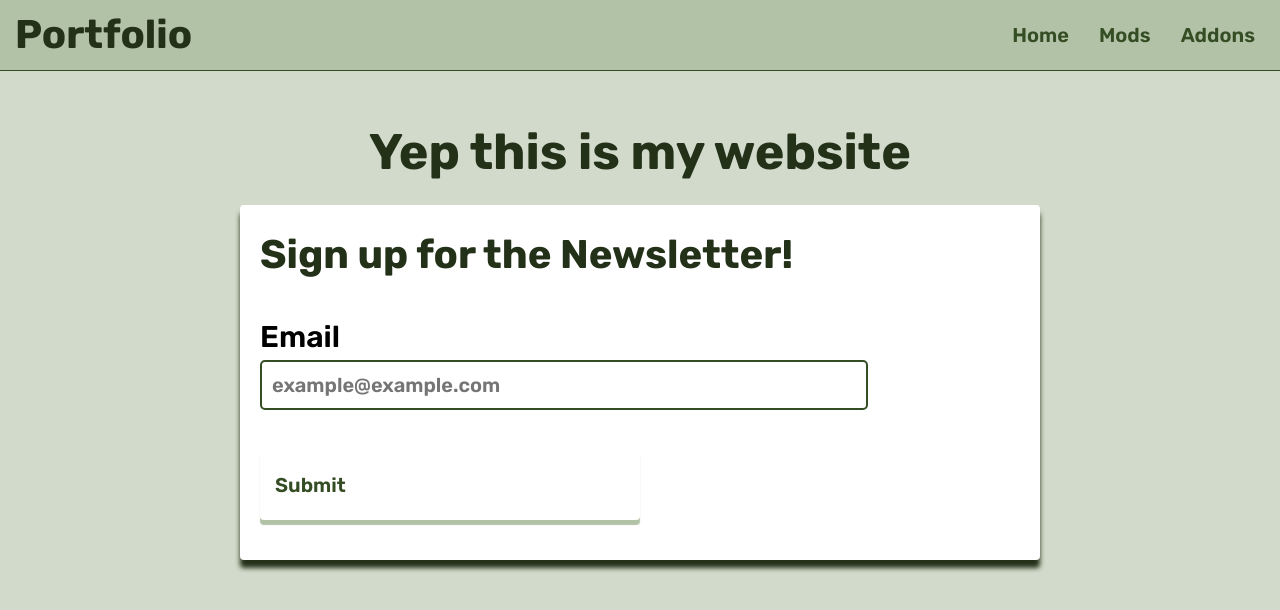
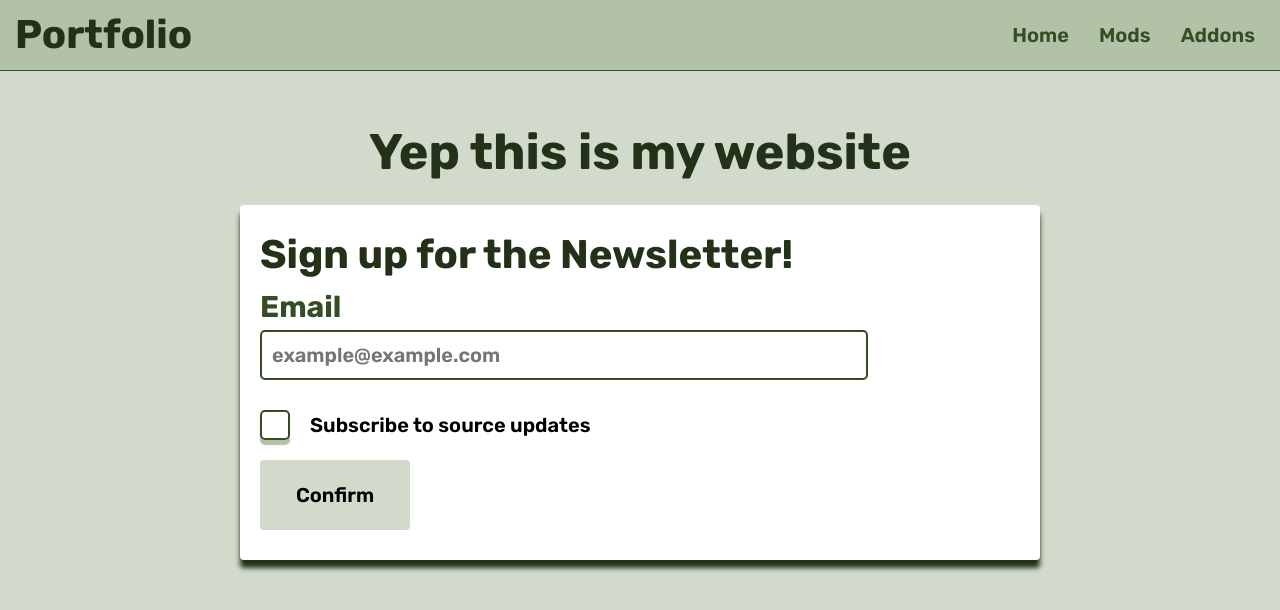
Before and after one commit to QuackImpala7321/Portfolio, a Vue app: page / in a window 1280 px wide. Built offline with nearby package versions, Linux system fonts and the light colour scheme.

Commit message:
finished up styling for newsletter

```diff
--- a/package.json
+++ b/package.json
@@ -15,7 +15,7 @@
   },
   "devDependencies": {
     "@tsconfig/node20": "^20.1.4",
-    "@types/node": "^20.14.5",
+    "@types/node": "^20.16.5",
     "@vitejs/plugin-vue": "^5.0.5",
     "@vitejs/plugin-vue-jsx": "^4.0.0",
     "@vue/tsconfig": "^0.5.1",
--- a/src/assets/style.css
+++ b/src/assets/style.css
@@ -12,6 +12,9 @@
 	--dark-color: #233119;
 	--tile-color: #ffffff;
 	--background-color: #d2dbcb;
+	--disabled-text: #e9e9e9;
+
+	--hover-trans: 300ms
 }
 
 body {
@@ -20,7 +23,7 @@ body {
 	line-height: 1.5;
 	font-weight: 600;
 
-	background: var(--background-color);
+	background-color: var(--background-color);
 }
 
 a {
@@ -47,7 +50,7 @@ h2 {
 	font-size: 30px;
 }
 
-input {
+input[type = text] {
 	font: inherit;
 
 	padding-left: 10px;
@@ -56,6 +59,40 @@ input {
 
 	border: 2px solid var(--primary-color);
 	border-radius: 5px;
+}
+
+input[type = text]:read-only {
+	background-color: var(--disabled-text);
+}
+
+input[type = checkbox] {
+	cursor: pointer;
+	appearance: none;
+
+	margin: 10px 10px 10px 0;
+	width: 30px;
+	height: 30px;
+
+	border: 2px solid var(--primary-color);
+	border-radius: 5px;
+	box-shadow: 0 5px 1px 0 var(--light-color);
+
+	transition-duration: 100ms;
+}
+
+input[type = checkbox]:hover {
+	background-color: var(--disabled-text);
+}
+
+input[type = checkbox]:disabled {
+	cursor: default;
+
+	background-color: var(--disabled-text);
+}
+
+input[type = checkbox]:checked {
+	background-color: var(--light-color);
+	box-shadow: 0 5px 1px 0 var(--primary-color);
 }
 
 /* Navbar */
@@ -175,7 +212,7 @@ input {
 	background-color: var(--light-color);
 	box-shadow: 0 5px 1px 0 var(--primary-color);
 
-	transition-duration: 300ms;
+	transition-duration: var(--hover-trans);
 }
 
 .button-row > a > p {
@@ -187,12 +224,27 @@ input {
 	background-color: var(--tile-color);
 	display: flex;
 	flex-direction: column;
+	justify-content: space-between;
 
 	padding: 20px;
 	width: 800px;
 
 	border-radius: 4px;
 	box-shadow: 0px 8px 5px var(--dark-color);
+}
+
+.news-body {
+	display: flex;
+	flex-direction: column;
+}
+
+.checkbox {
+	display: flex;
+	flex-direction: row;
+}
+
+.checkbox p {
+	padding: 10px;
 }
 
 .newsletter-form label {
@@ -202,3 +254,25 @@ input {
 .news-input {
 	width: 80%;
 }
+
+.confirm-button {
+	background-color: var(--background-color);
+	text-align: center;
+	cursor: pointer;
+
+	width: 150px;
+	margin: 10px 0;
+	padding: 20px;
+
+	border-radius: 4px;
+}
+
+.confirm-button:hover {
+	background-color: var(--light-color);
+	transition-duration: var(--hover-trans);
+}
+
+.confirm-button[enabled = false] {
+	cursor: unset;
+	background-color: var(--tile-color);
+}
--- /dev/null
+++ b/src/components/Checkbox.vue
@@ -0,0 +1,12 @@
+<script lang="ts">
+export default {
+    props: ['text']
+}
+</script>
+
+<template>
+    <div class="checkbox">
+        <input type="checkbox">
+        <p v-if="text">{{ text }}</p>
+    </div>
+</template>
--- a/src/components/ItemContainer.vue
+++ b/src/components/ItemContainer.vue
@@ -1,5 +1,5 @@
 <script lang="ts">
-import { getModList as getEntries } from '../util.ts'
+import { getModList as getEntries } from '@/util.ts'
 import { ssrRenderComponent } from 'vue/server-renderer';
 import ModTile from './ModTile.vue';
 
--- a/src/components/Newsletter.vue
+++ b/src/components/Newsletter.vue
@@ -1,41 +1,61 @@
 <script lang="ts">
-import { API_URL } from '@/pages/Home/index.ts';
+import { API_URL } from '@/pages/Home/index.ts'
+import Checkbox from './Checkbox.vue'
 
-export default {
-	methods: {
-		async submit(e: MouseEvent) {
+async function submit() {
+	const confirmButton = document.querySelector('.confirm-button') as HTMLElement
+	const enabled = confirmButton.getAttribute('enabled') === 'true'
+	if (!enabled)
+		return
+
 	const emailElement: any = document.getElementById('email')
 	const email: string = emailElement.value
 
 	if (!email.includes('@') || !email.includes('.'))
 		return
 
-			console.log(email)
-			const res = await fetch(API_URL, {
+	const text = confirmButton.firstElementChild as HTMLElement
+	const sourceBox: any = document.getElementById('source-upd')?.firstElementChild
+
+	sourceBox.disabled = true
+	text.innerText = "Submitted!"
+	emailElement.setAttribute('readonly', 'readonly')
+	confirmButton.setAttribute('enabled', 'false')
+
+	await fetch(API_URL, {
 		method: "POST",
 		mode: "cors",
 		headers: {
 			"Content-Type": "text/plain"
 		},
-				body: email
+		body: JSON.stringify({
+			email: email,
+			source: sourceBox.checked
 		})
+	})
+}
 
-			const form: any = (e.target as Element).closest(".newsletter-form")
-			form.style.display = 'none'
-		}
+export default {
+	mounted() {
+		const button = document.querySelector('.confirm-button') as HTMLElement
+		button.addEventListener('click', submit)
+	},
+	components: {
+		Checkbox
 	}
 }
 </script>
 
 <template>
 	<form class="newsletter-form">
-		<h1>Sign up for the Newsletter!</h1><br>
-		<label for="email">Email</label>
+		<div class="news-body">
+			<h1>Sign up for the Newsletter!</h1>
+			<h2>Email</h2>
 			<input class="news-input" id="email" type="text" placeholder="example@example.com">
-		<div class="button-row">
-			<a href="#" @click="submit">
-				<p>Submit</p>
-			</a>
+			<Checkbox id="source-upd" text="Subscribe to source updates" />
+		</div>
+		<div class="confirm-button" enabled="true">
+			<p>Confirm</p>
 		</div>
 	</form>
 </template>
--- a/tsconfig.app.json
+++ b/tsconfig.app.json
@@ -1,7 +1,7 @@
 {
   "extends": "@vue/tsconfig/tsconfig.dom.json",
   "include": ["env.d.ts", "src/**/*", "src/**/*.vue", "src/**/*.ts"],
-  "files": ["src/pages/Home/index.ts", "src/pages/Mods/mods.ts"],
+  "files": ["src/pages/Home/index.ts", "src/pages/Mods/mods.ts", "src/util.ts"],
   "exclude": ["src/**/__tests__/*"],
   "compilerOptions": {
     "composite": true,
```
Also changed, not shown: dist/assets/main-CMt8har2.js (deleted), dist/assets/main-DjlOFWYY.js (added), dist/assets/mods-Bgn0m5v5.js (added), dist/assets/mods-DqlgpyhY.js (deleted), dist/assets/style-Bi8MiPPm.css (added), dist/assets/style-Bk2JQk_G.css (deleted), dist/assets/style.css_vue_type_style_index_0_src_true_lang-CQCBAT9u.js (deleted), dist/assets/style.css_vue_type_style_index_0_src_true_lang-CnavFlZb.js (added), dist/index.html, dist/mods.html, 2 other files. Lines whose indentation alone changed are shown as unchanged.
